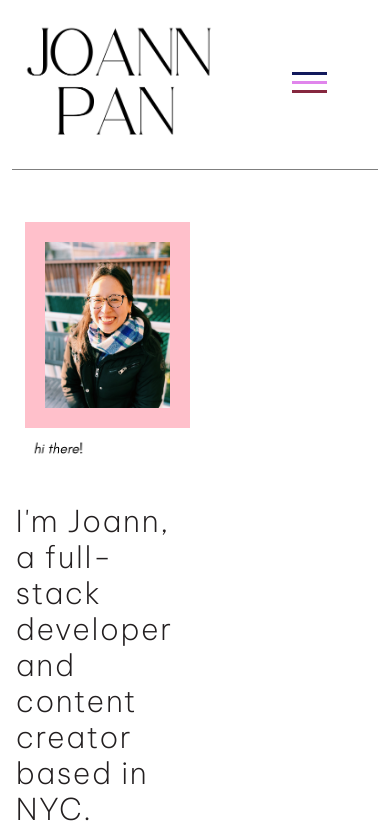
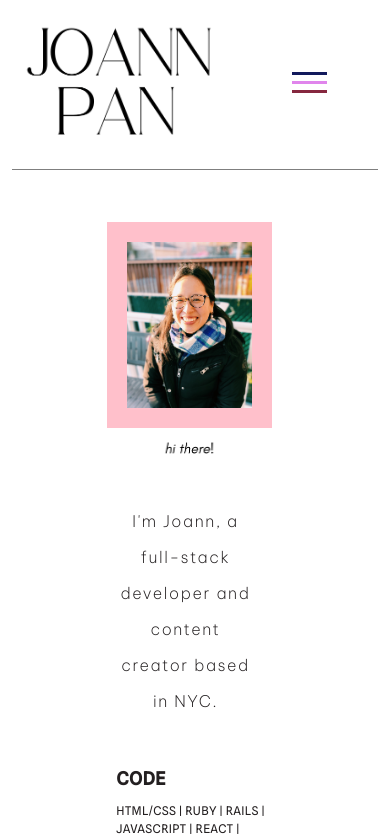
Before and after one commit to JLPinthecity/portfolio, a React (Create React App) app: page / in a window 390 px wide. Shown: the top 840 px of the page. Built offline with nearby package versions, Linux system fonts and the light colour scheme; a web font is replaced by a local one.

Commit message:
adjust home mobile media query

```diff
--- a/src/components/Main.css
+++ b/src/components/Main.css
@@ -114,17 +114,20 @@
     height: auto;
     display: flex;
     flex-direction: column;
-    justify-content: center;
-    align-content: center;
+    align-items: center;
 }
 
-.main-wrapper {
+.left-side .welcome{
+    text-align: center;
+}
+
+.left-side .skills{
     flex-direction: column;
 }
 
-
-.left-side .skills{
-    flex-direction: column;
+.left-side .summary {
+    font-size: 1rem;
+    text-align:center;
 }
 
 .header1 {
```
